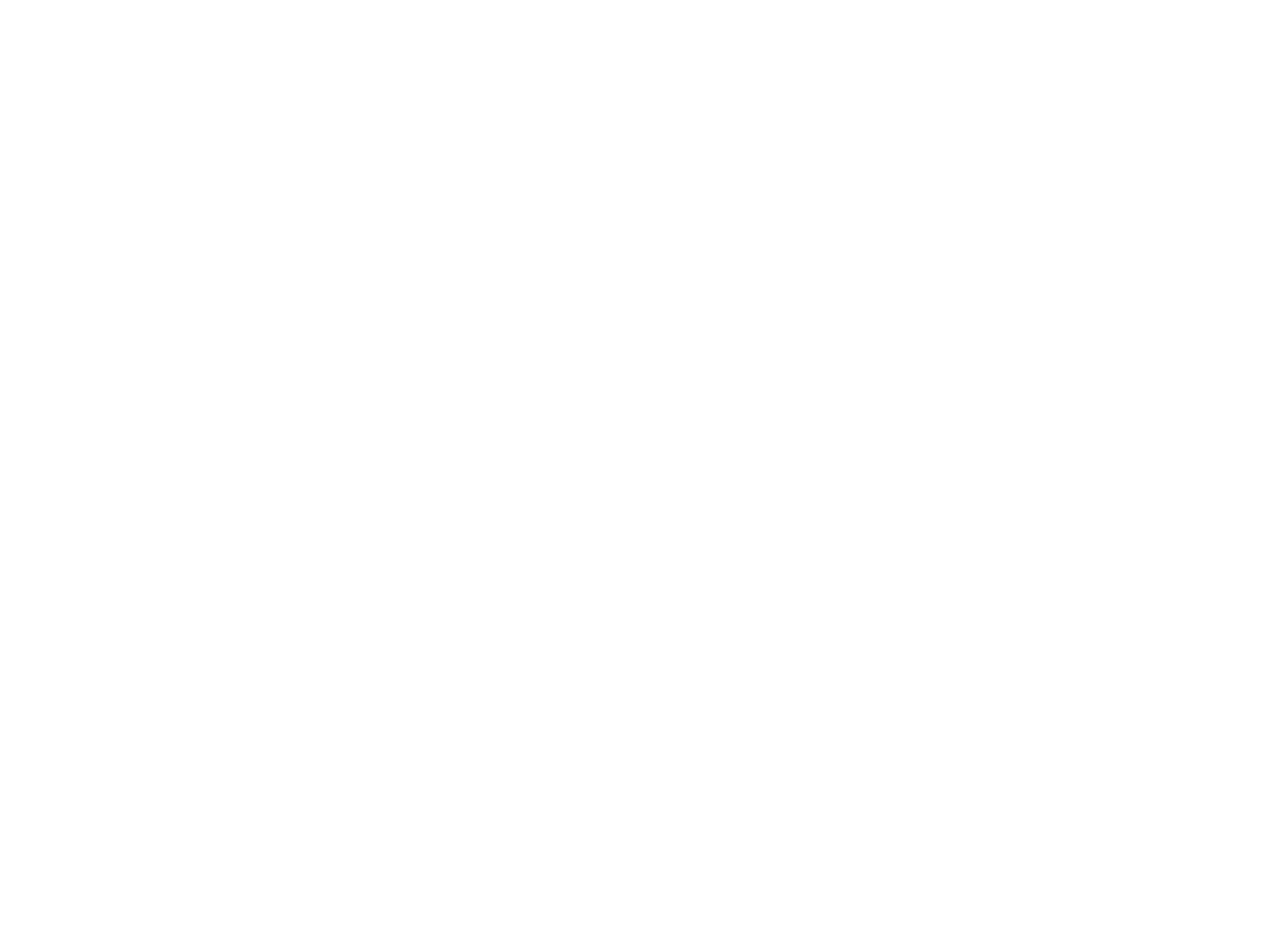
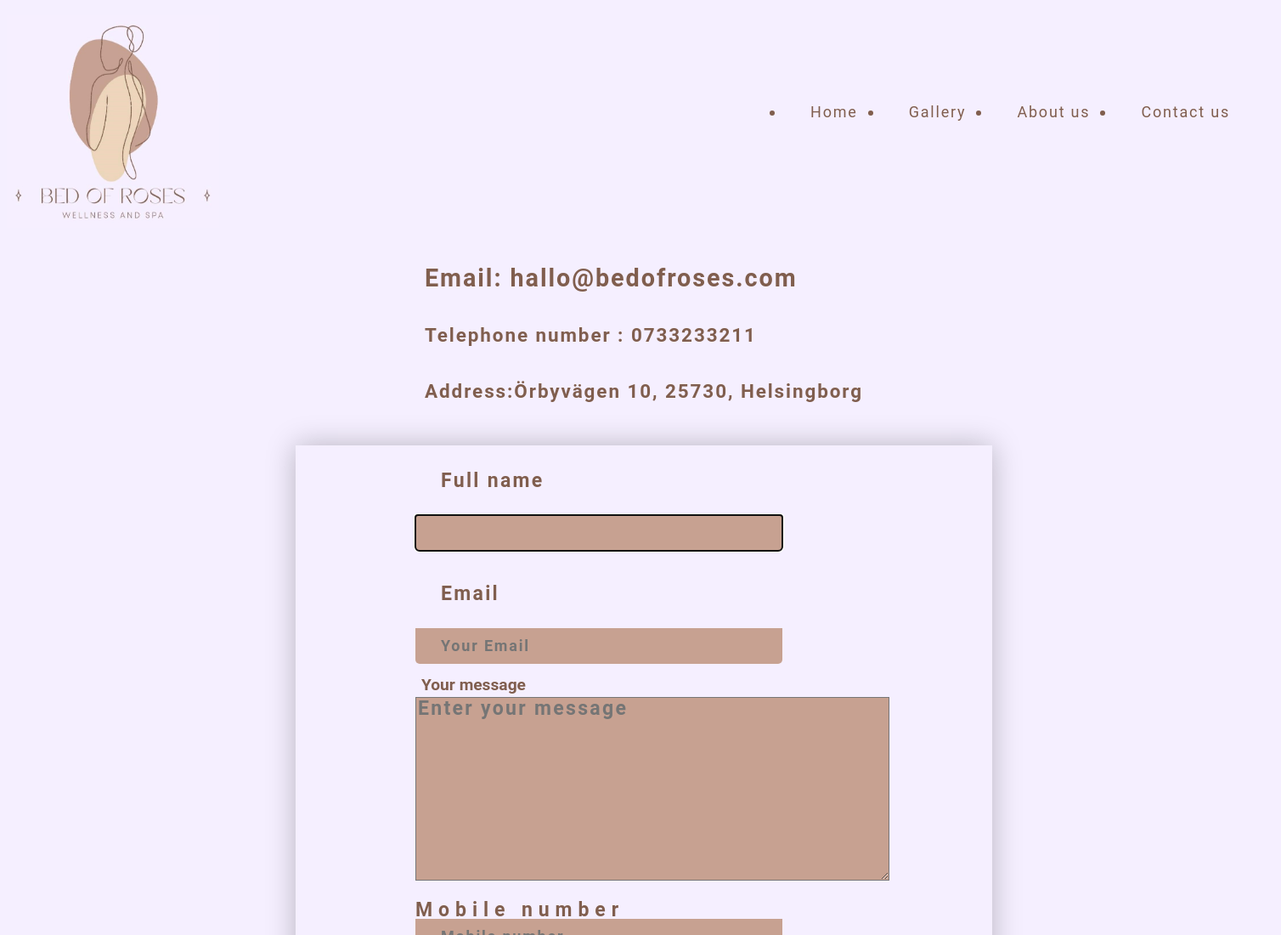
Before and after one commit to elinfelicia/group-spa, a plain HTML site: page contact.html in a window 1280 px wide. Shown: the top 1100 px of the page at 85% size, 1508 px wide, since content can reach past the window. Before the commit the page ends 800 px from the top, so only its background shows below. Drawn offline with Linux system fonts and the light colour scheme.

Commit message:
first commit

```diff
--- a/contact.html
+++ b/contact.html
@@ -2,14 +2,82 @@
 <html lang="en">
 <head>
     <meta charset="UTF-8">
-    <meta http-equiv="X-UA-Compatible" content="IE=edge">
     <meta name="viewport" content="width=device-width, initial-scale=1.0">
-    <title>Document</title>
+    <link rel="stylesheet" href="styles/index.css">
+    <link rel="preconnect" href="https://fonts.googleapis.com">
+<link rel="preconnect" href="https://fonts.googleapis.com">
+<link rel="preconnect" href="https://fonts.gstatic.com" crossorigin>
+<link href="https://fonts.googleapis.com/css2?family=Poppins:wght@300&display=swap" rel="stylesheet">
+    <title>Bed of Roses</title>
+
+
 </head>
+
+<body>
+
+    <section>
+    <div class="wrapper">
+        <header class="header">
+            <div class="header-logo">
+
+                <img class="header-logo" src="images/logo.png" alt="header-logo">
+            </div>
+            <nav class="navigation">
+                <ul class="menu">
+                    <li class="list-item-nav">Home</li>
+                    <li class="list-item-nav">Gallery</li>
+                    <li class="list-item-nav">About us</li>
+                    <li class="list-item-nav">Contact us</li>
+                </ul>
+
+            </nav>
+        </header>
+        </div>
+    </section>
 <section>
-    <form action=""></form>
+    <div class="card1">
+        <h1>Email: hallo@bedofroses.com</h1>
+
+    <div class="card2"><h3>Telephone number : 0733233211</h3></div>
+    <div class="card3"><h3>Address:Örbyvägen 10, 25730, Helsingborg  </h3></div>
+</div>
 </section>
-<body>
+    <section>
+<div class="block1">
+
+    <form action="">
+        <div class="rectangle1">
+
+                <label for="name" class="label1">Full name</label>
+                <input type="text" name="name" id="name" class="input-field" required autofocus>
+
+                <label for="email" class="label2">Email</label>
+                <input type="text" name="email" id="email" placeholder="Your Email" class="input-field"  required autofocus>
+
+
+                <label class="label label--large">
+					<div class="label__text">Your message</div>
+					<textarea name="message" cols="40" rows="10" class="textarea" placeholder="Enter your message"></textarea>
+				</label>
+
+                <label for="Mobile-no" class="label4">Mobile number</label>
+                <input type="number" name="Mobile-no" id="number" placeholder="Mobile number" class="input-field" required autofocus>
+
+                <button type="submit">Contact Us</button></div>
+
+
+
+    </form>
+
+
+
+
+
+</div>
+
+
+
+    </section>
 
 </body>
 </html>
--- /dev/null
+++ b/styles/index.css
@@ -0,0 +1,281 @@
+body {
+    font-family: 'Poppins', sans-serif;
+    width: 1500px;
+  height: 2843px;
+ background-color:#F5EFFF;
+
+ ;
+ }
+
+ .logo{
+    max-width:1000px ;
+max-height: 3848px;
+ }
+
+ .header {
+    display: flex;
+    flex-direction: row;
+    justify-content: space-between;
+ }
+
+
+ .header-logo{
+    height: 250px;
+    width: 250px;
+    margin-top: 5px;
+ }
+
+
+
+ .navigation {
+    display: flex;
+    flex-direction: row;
+    margin-left: 20%;
+    align-items: center;
+    font-size:larger;
+    font-weight:bold;
+
+ font-family: 'Roboto';
+ font-style: normal;
+ font-weight: 400;
+ font-size: 18px;
+ line-height: 21px;
+ letter-spacing: 0.1em;
+
+ padding: 30px;
+ color: #805e4e
+ ;
+ }
+ .list-item-nav {
+     padding: 0 30px;
+ }
+
+ .menu {
+    display: flex;
+    flex-direction: row;
+    line-height: 28px;
+    margin-top: 10px;
+ }
+
+.rectangle1{
+    display: flex;
+    flex-wrap: wrap;
+    flex-direction: column;
+ }
+
+
+
+ .input, .textarea {
+    font-family: 'Roboto';
+ font-style: normal;
+ font-weight: 400;
+ font-size: 18px;
+ line-height: 21px;
+   background:  #c7a191;
+ letter-spacing: 0.1em;
+
+ font-size:larger;
+    font-weight:bold;
+ color:  #805e4e;
+
+ }
+ button {
+ background:#805e4e ;
+ border-radius: 40px;
+ width: 202px;
+ height: 48px;
+ border: none;
+ align-self: center;
+ font-family: 'Roboto';
+ font-style: normal;
+ font-weight: 700;
+ font-size: 18px;
+ line-height: 21px;
+ font-size:larger;
+ font-weight:bold;
+
+ text-align: center;
+ letter-spacing: 0.1em;
+
+
+ color:  #c7a191;
+ }
+
+ button:hover {
+     background-color: rgb(216, 106, 150);
+     color: rgba(70, 96, 96, 1);
+ }
+
+ .block1{
+   display: flex;
+   justify-content: space-around;
+ }
+ form{
+    flex-direction: row-reverse;
+    justify-content: space-evenly;
+    display: flex;
+    align-items: flex-start;
+
+font-size:larger;
+    font-weight:bold;
+    width: 800px;
+    min-height: 884px;
+    left: 243px;
+    top: 490px;
+    padding: 1px 0px 0px 20px;
+
+    box-shadow: 0px 0px 32px rgba(0, 0, 0, 0.25);
+ }
+ .label1{
+
+ width: 201px;
+ height: 21px;
+ left: 308px;
+ top: 217px;
+
+ font-family: 'Roboto';
+ font-style: normal;
+ font-weight: 400;
+ font-size: 18px;
+ line-height: 21px;
+ font-size:larger;
+ font-weight:bold;
+ letter-spacing: 0.1em;
+
+ padding: 30px;
+ color: #805e4e
+ ;
+ }
+
+
+
+
+ .label2{
+
+    width: 60px;
+    height: 21px;
+    left: 308px;
+    top: 311px;
+
+    font-family: 'Roboto';
+    font-style: normal;
+    font-weight: 400;
+    font-size: 18px;
+    line-height: 21px;
+    font-size:larger;
+    font-weight:bold;
+
+    letter-spacing: 0.1em;
+
+
+    color: #805e4e;
+    padding: 30px;
+
+    }
+
+
+    .label3{
+       width: 213px;
+       height: 21px;
+       left: 308px;
+       top: 414px;
+
+       font-family: 'Roboto';
+       font-style: normal;
+       font-weight: 400;
+       font-size: 18px;
+       line-height: 21px;
+       font-size:larger;
+       font-weight:bold;
+       letter-spacing: 0.1em;
+
+       padding: 30px;
+       color: #805e4e;
+       }
+
+  .label4{
+
+
+ width: 324px;
+ height: 21px;
+ left: 318px;
+ top: 549px;
+
+ font-family: 'Roboto';
+ font-style: normal;
+ font-weight: 400;
+ font-size: 18px;
+ line-height: 21px;
+ font-size:larger;
+ font-weight:bold;
+
+ letter-spacing: 0.3em;
+
+ color: #805e4e;
+
+          }
+
+  .input-field{
+    letter-spacing: 0.1em;
+
+ font-family: 'Roboto';
+ font-style: normal;
+ font-weight: 400;
+ font-size: 18px;
+ line-height: 21px;
+
+     color: #805e4e;
+
+     margin-bottom: 10px;
+             border-bottom-right-radius: 5px;
+             border-bottom-left-radius: 5px;
+             padding-left: 30px;
+             background:  #c7a191;
+             width: 400px;
+              height: 40px;
+ border: none;
+
+    font-weight:bold;
+  }
+
+.label--large {
+	padding: 0;
+	margin-bottom: 20px;
+	border-radius: 5px;
+   color: #805e4e;
+     border: none;
+
+ font-family: 'Roboto';
+ font-style: normal;
+ line-height: 21px;
+ font-weight:bold;
+ box-sizing: border-box;
+    border-bottom-right-radius: 5px;
+    border-bottom-left-radius: 5px;
+
+}
+
+.label__text {
+	padding: 4px 7px;
+}
+
+.card1{
+   display: flex;
+   flex-wrap: wrap;
+   flex-direction: column;
+   align-content: space-around;
+   justify-content: center;
+
+ font-family: 'Roboto';
+ font-style: normal;
+ font-weight: 400;
+ font-size: 18px;
+ line-height: 21px;
+ font-size:larger;
+ font-weight:bold;
+ letter-spacing: 0.1em;
+
+ padding: 30px;
+ color: #805e4e
+ ;
+}
```
Also changed, not shown: images/logo.png (added), styles/contact.css (deleted), 1 other file.
